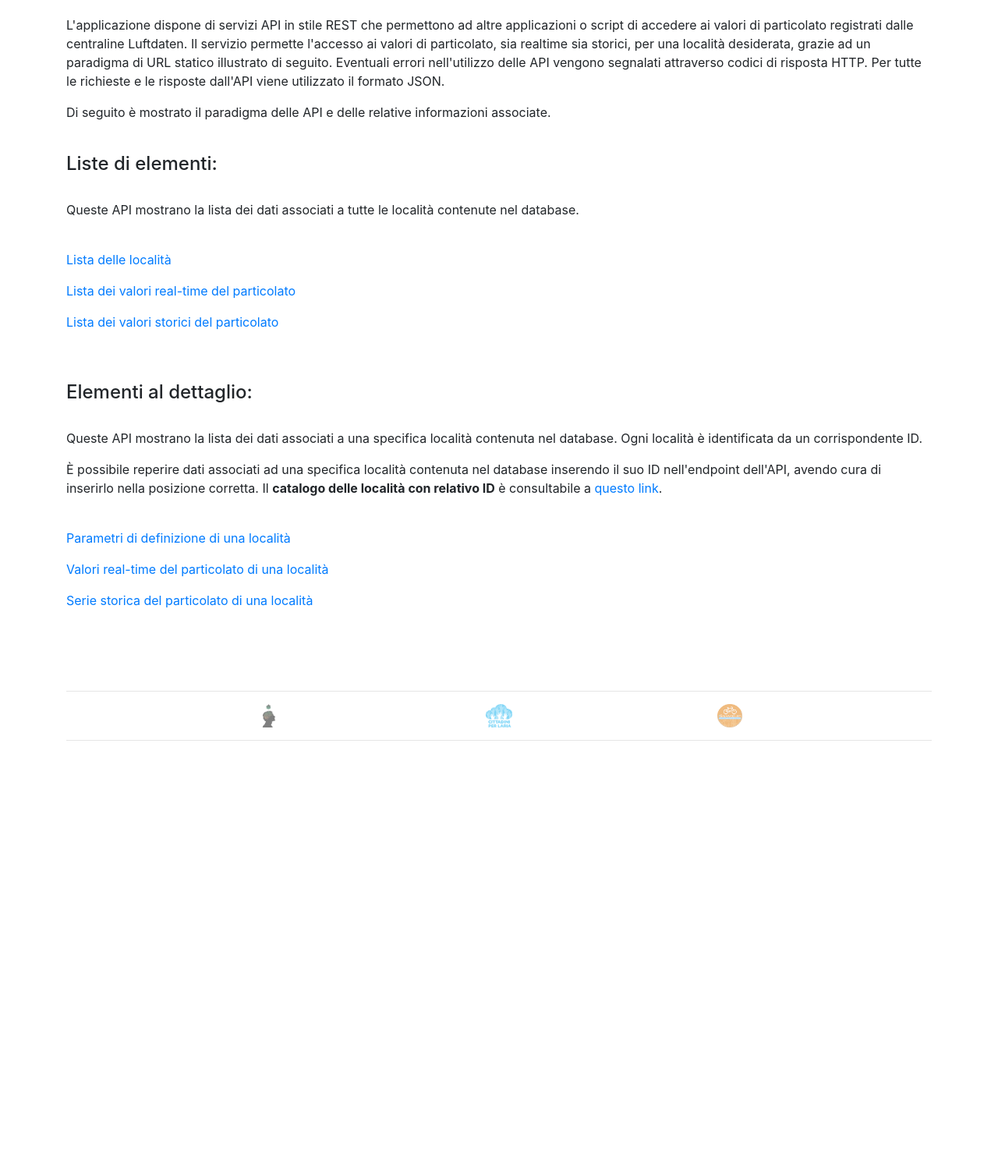
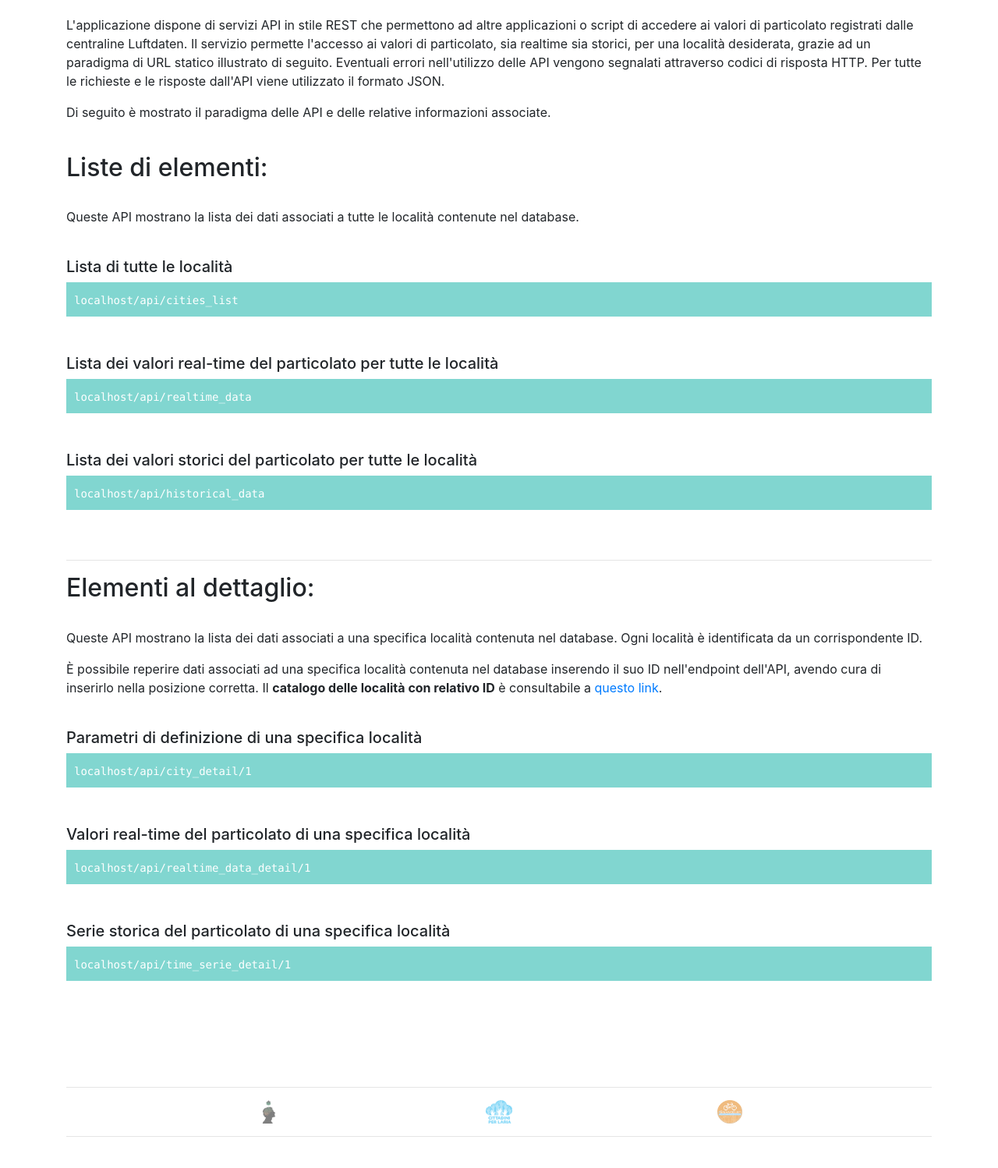
Before and after one commit to tommasosansone91/aqi_luftdaten, a Django app: page /catalogo_api in a window 1280 px wide. Shown: the part 164-1662 px from the top of the page at 78% size. Before the commit the page ends 1114 px from the top, so only its background shows below. Run offline with Django 3.2, Linux system fonts and the light colour scheme; some libraries are stand-ins or nearby versions.

Commit message:
aggiunti cntainer e migliorata la grafica nel catalogo API

```diff
--- a/pm_lookup/templates/base.html
+++ b/pm_lookup/templates/base.html
@@ -264,6 +264,7 @@
     {% comment %} <script type="text/javascript" src={% static "js/update_script_status.js" %}></script> {% endcomment %}
 
     <!-- css -->
+    <link rel="stylesheet" type="text/css" href={% static "css/base_style.css" %}>
     <link rel="stylesheet" type="text/css" href={% static "css/top_navbar_style.css" %}>
     <link rel="stylesheet" type="text/css" href={% static "css/bottom_navbar_style.css" %}>
 
--- a/pm_lookup/templates/catalogo_api.html
+++ b/pm_lookup/templates/catalogo_api.html
@@ -17,7 +17,7 @@
 
     <br>
 
-    <h4>Liste di elementi:</h4>
+    <h2>Liste di elementi:</h2>
 
     <br>
 
@@ -25,15 +25,39 @@
 
     <br>
 
-    <p><a target="_blank" href="{% url 'cities_list' %}">Lista delle località</a></p>
 
-    <p><a target="_blank" href="{% url 'realtime_data' %}">Lista dei valori real-time del particolato</a></p>
 
-    <p><a target="_blank" href="{% url 'historical_data' %}">Lista dei valori storici del particolato</a></p>
+    <h5>Lista di tutte le località</h5>
+
+
+    <div class="container">
+    <code><a target="_blank" href="{% url 'cities_list' %}">{{ request.get_host }}{% url 'cities_list' %}</a></code>
+    </div>
 
     <br><br>
 
-    <h4 id="elementi_al_dettaglio">Elementi al dettaglio:</h4>
+    <h5>Lista dei valori real-time del particolato per tutte le località</h5>
+
+
+    <div class="container">
+    <code><a target="_blank" href="{% url 'realtime_data' %}">{{ request.get_host }}{% url 'realtime_data' %}</a></code>
+    </div>
+
+    <br><br>
+
+    <h5>Lista dei valori storici del particolato per tutte le località</h5>
+
+
+    <div class="container">
+    <code><a target="_blank" href="{% url 'historical_data' %}">{{ request.get_host }}{% url 'historical_data' %}</a></code>
+    </div>
+
+    <br><br>
+
+
+    <hr>
+
+    <h2 id="elementi_al_dettaglio">Elementi al dettaglio:</h2>
 
     <br>
 
@@ -45,16 +69,41 @@
     <br>
 
 
-    <p><a target="_blank" href="{% url 'city_detail' pk=1 %}">Parametri di definizione di una località</a></p>
+    <h5>Parametri di definizione di una specifica località</h5>
 
-    <p><a target="_blank" href="{% url 'realtime_data_detail' pk=1 %}">Valori real-time del particolato di una località</a></p>
 
-    <p><a target="_blank" href="{% url 'time_serie_detail' pk=1 %}">Serie storica del particolato di una località</a></p>
+    <div class="container">
+    <code><a target="_blank" href="{% url 'city_detail' pk=1 %}">{{ request.get_host }}{% url 'city_detail' pk=1 %}</a></code>
+    </div>
+
+    <br><br>
+
+
+    <h5>Valori real-time del particolato di una specifica località</h5>
+
+
+    <div class="container">
+    <code><a target="_blank" href="{% url 'realtime_data_detail' pk=1 %}">{{ request.get_host }}{% url 'realtime_data_detail' pk=1 %}</a></code>
+    </div>
+
+    <br><br>
+
+
+    <h5>Serie storica del particolato di una specifica località</h5>
+
+
+    <div class="container">
+    <code><a target="_blank" href="{% url 'time_serie_detail' pk=1 %}">{{ request.get_host }}{% url 'time_serie_detail' pk=1 %}</a></code>
+    </div>
+
+    <br><br>
 
 
 
 <!-- CSS -->
 {% comment %} <link rel="stylesheet" type="text/css" href={% static "css/file.css" %}> {% endcomment %}
+<link rel="stylesheet" type="text/css" href={% static "css/API_catalog_style.css" %}>
+
 
 <!-- Javascript -->
 {% comment %} <script type="text/javascript" src={% static "js/file.js" %}></script> {% endcomment %}
--- /dev/null
+++ b/static/css/API_catalog_style.css
@@ -0,0 +1,34 @@
+
+code a{
+
+
+    color:white;
+    /* background-color: black; */
+    /* padding-left: 5px; */
+    /* padding-right: 5px; */
+
+
+}
+
+
+
+div .container {
+
+    background-color:#6dd0c9dc;
+    padding: 10px;
+
+}
+
+
+/* hover mode */
+
+code a:hover{
+
+
+    color:white;
+    /* background-color: black; */
+    /* padding-left: 5px; */
+    /* padding-right: 5px; */
+
+
+}
```
Also changed, not shown: static/css/base_style.css (added, +10 -0 lines).
